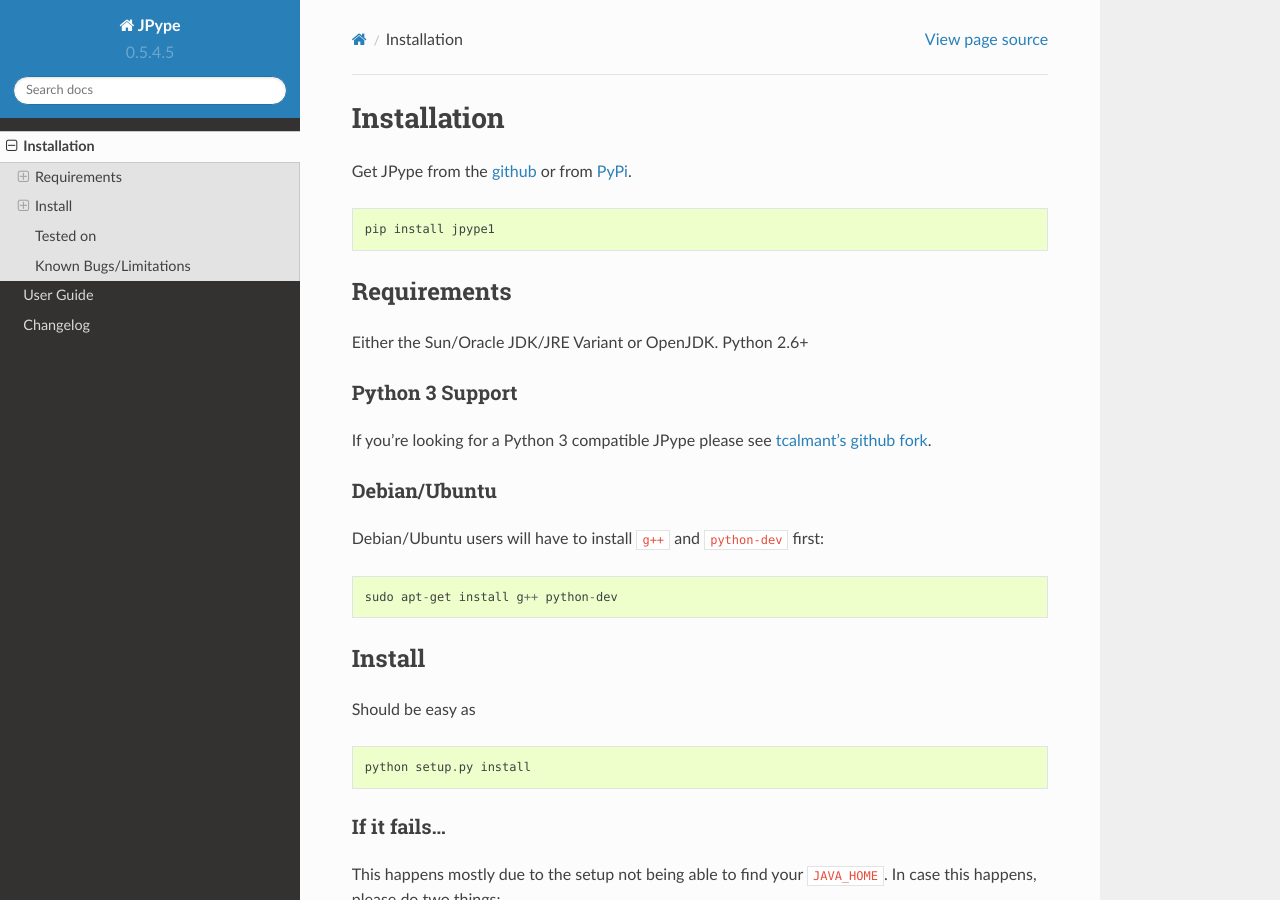
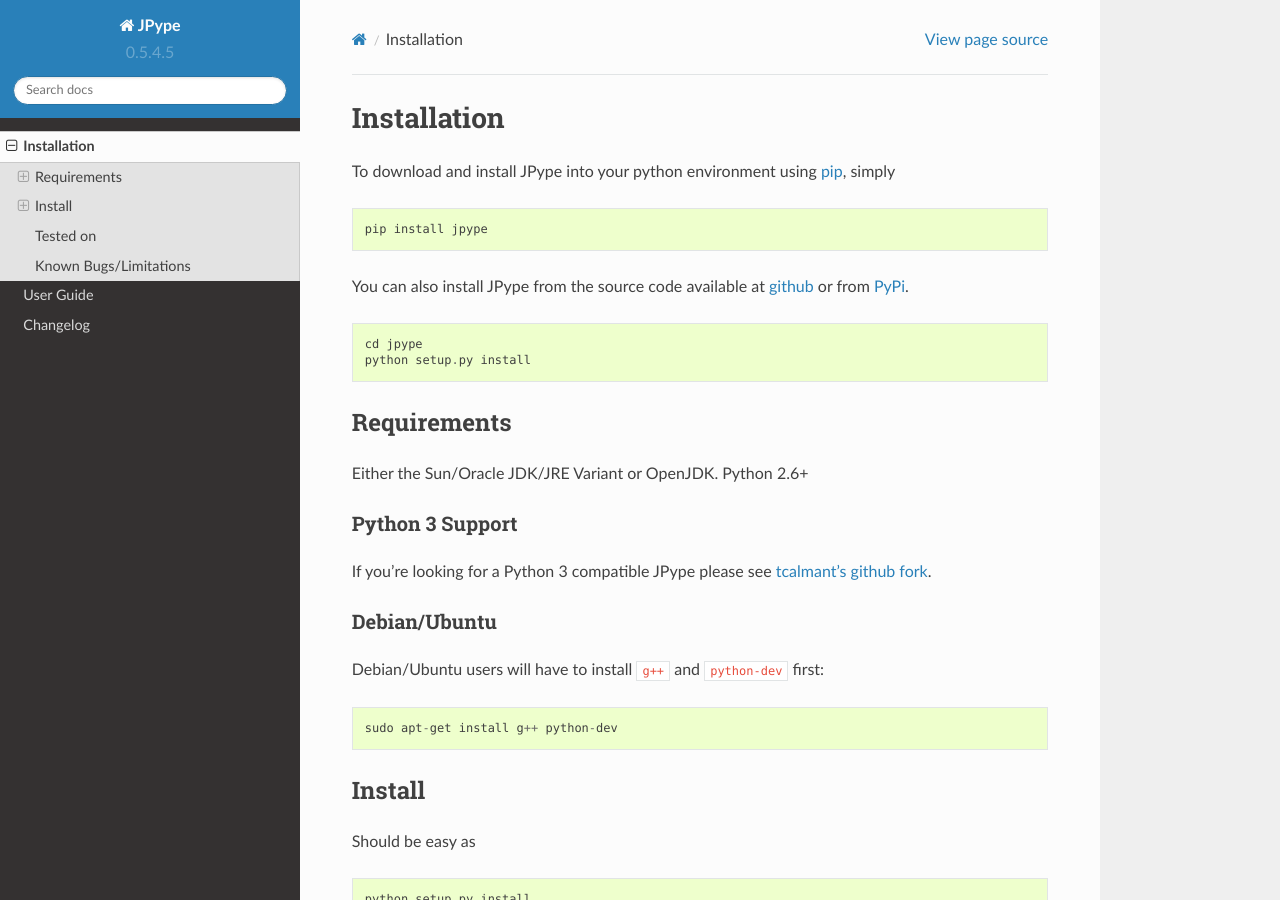
Before and after one commit to jpype-project/jpype, a Sphinx documentation site: the page built from doc/install.rst, in a window 1280 px wide and 900 px high. Built offline with Sphinx 7.4.7 and the Read the Docs theme 2.0.0, drawn with Linux system fonts in a browser that asks for light colours.

Commit message:
separate instructions for installing from setup.py

```diff
--- a/doc/install.rst
+++ b/doc/install.rst
@@ -1,12 +1,18 @@
 Installation
 ============
 
-Get JPype from the `github <https://github.com/originell/jpype>`__ or
-from `PyPi <http://pypi.python.org/pypi/JPype1>`__.
+To download and install JPype into your python environment using `pip <https://pip.pypa.io/en/stable/installing.html>`__, simply
 
 ::
 
-    pip install jpype1
+    pip install jpype
+
+You can also install JPype from the source code available at `github <https://github.com/originell/jpype>`__ or from `PyPi <http://pypi.python.org/pypi/JPype1>`__.
+
+::
+
+    cd jpype
+    python setup.py install
 
 
 Requirements
```
